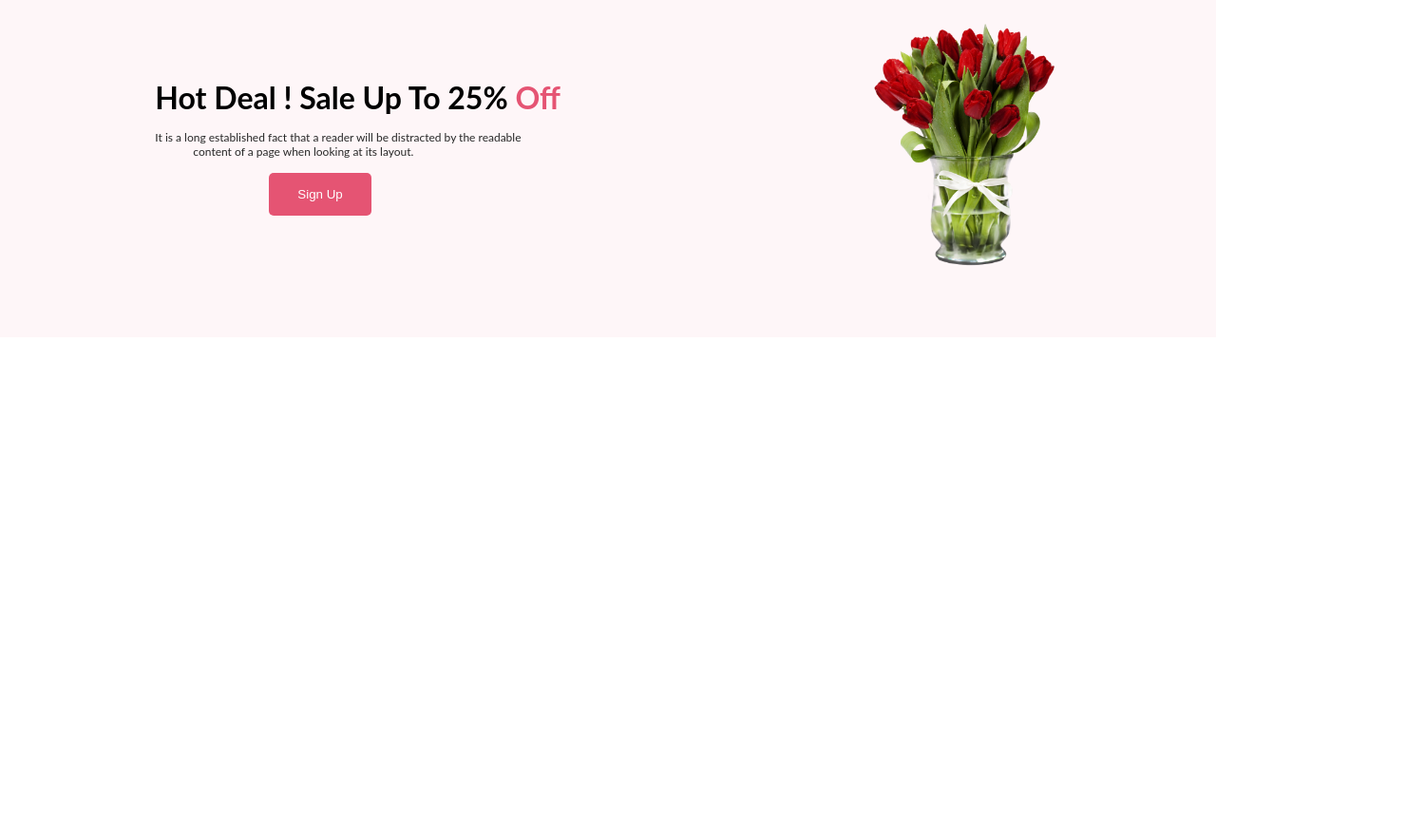
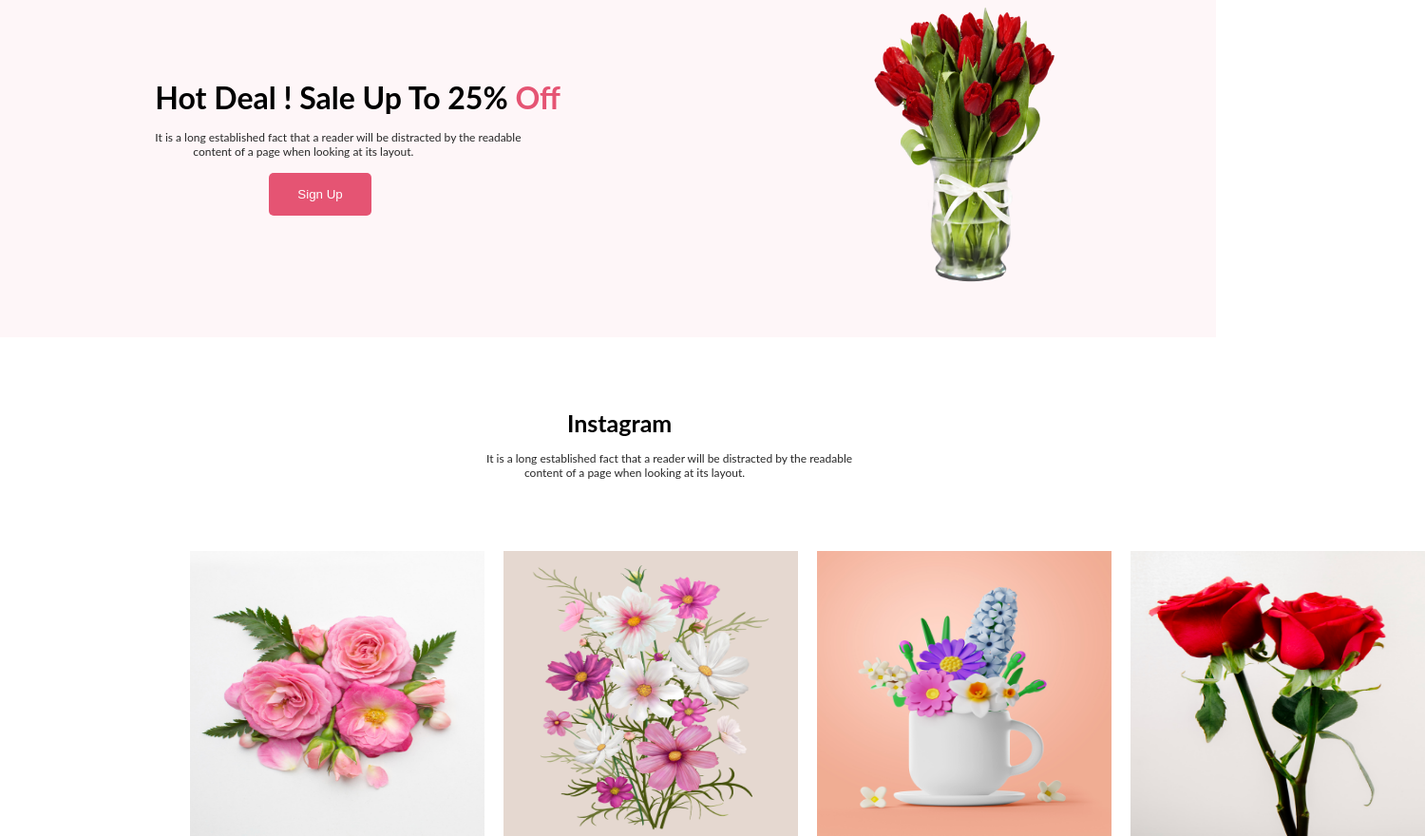
Before and after one commit to AliHaider1984/first-assign-git-repo, a plain HTML site: page index.html in a window 1280 px wide. Shown: the part 679-1559 px from the top of the page at 95% size, 1500 px wide, since content can reach past the window. Before the commit the page ends 1034 px from the top, so only its background shows below. Drawn offline with Linux system fonts and the light colour scheme.

Commit message:
done photos section

```diff
--- a/index.html
+++ b/index.html
@@ -15,7 +15,7 @@
         <p>It is a long established fact that a reader will be distracted by the
         readable <br> content of a page when looking at its layout. The point of using
          Lorem Ipsum is <br> that it has a more-or-less normal distribution of letters.</p>
-         <button class="btn_01">Shop Now</button>
+         <button class="btn_01"> <a href=""> Shop Now</button></a>
 
     </div>
 <div class="banner_right">
@@ -39,7 +39,7 @@
             <br><span class="text">content of a page when looking at its layout.</span>
 
              </p>
-         <button class="btn_02">Sign Up</button>
+         <button class="btn_02"><a href="">Sign Up</button></a>
 
     </div>
 <div class="banner_right">
@@ -48,8 +48,25 @@
 
 </div>
 
+<!-- This is Instagram section -->
+<div>
+    <div class="featured">
+        <h3 class="insta">Instagram</h3>
+        <p class="hotdeal">It is a long established fact that a reader will be distracted by the readable
+            <br><span class="text">content of a page when looking at its layout.</span>
+        </div>
+
+</div>
+
+<!-- This is photos section -->
+<div class="photos">
+    <img src="images/Flower 01.png" alt="" class="src">
+    <img src="images/Flower 02.png" alt="" class="src">
+    <img src="images/Flower 03.png" alt="" class="src">
+    <img src="images/Flower 04.png" alt="" class="src">
 
 
+</div>
 
 
 </body>
--- a/style.css
+++ b/style.css
@@ -34,6 +34,14 @@ h3 {
     font-size: 32px;
     padding-left: 18px;
 }
+
+.insta{
+    font-weight: bolder;
+    margin-bottom: 15px;
+    font-family:'Lato';
+    font-size: 25px;
+    padding-left: 85px;
+}
 p{
     color:#272727;
     margin-bottom: 15px;
@@ -57,6 +65,11 @@ p{
     color: white;
     border:none;
 
+}
+
+a {
+    text-decoration: none;
+    color: white;
 }
 
 .btn_02{
@@ -96,3 +109,18 @@ p{
     margin-bottom: 75px;
     margin-left:40%;
 }
+
+ .photos{
+    width:1300px;
+    display: flex;
+    justify-content: space-between;
+    align-items: center;
+    margin-left: 200px;
+
+ }
+
+ img{
+    height:300px;
+    width: 310px;
+    padding: 1055x;
+ }
```
Also changed, not shown: images/Flower 02.png (renamed from images/Rectangle 4.png), images/Flower 03.png (renamed from images/Rectangle 5.png), images/Flower 04.png (renamed from images/Rectangle 6.png).
